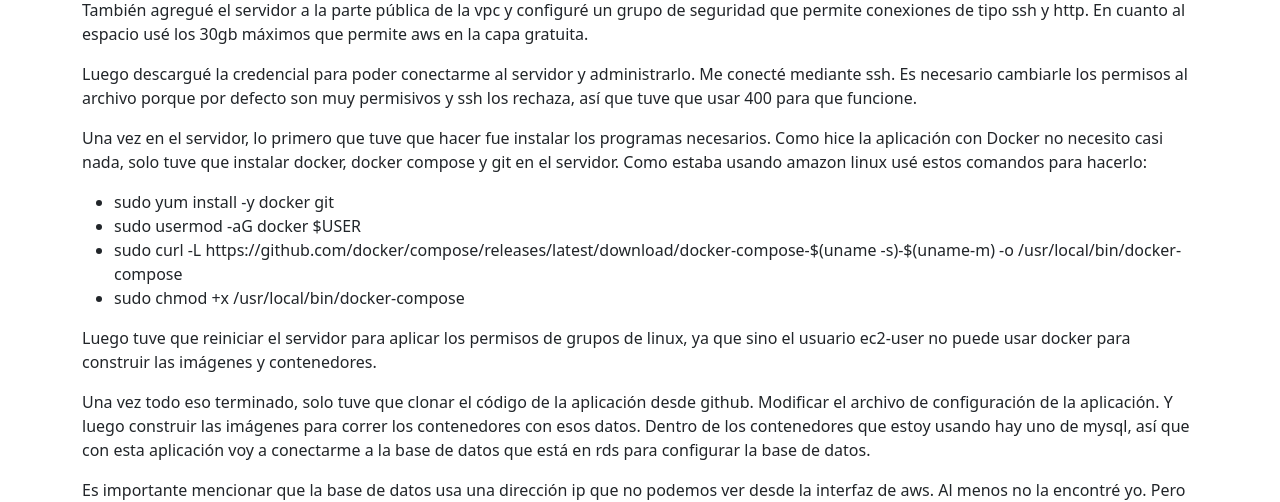
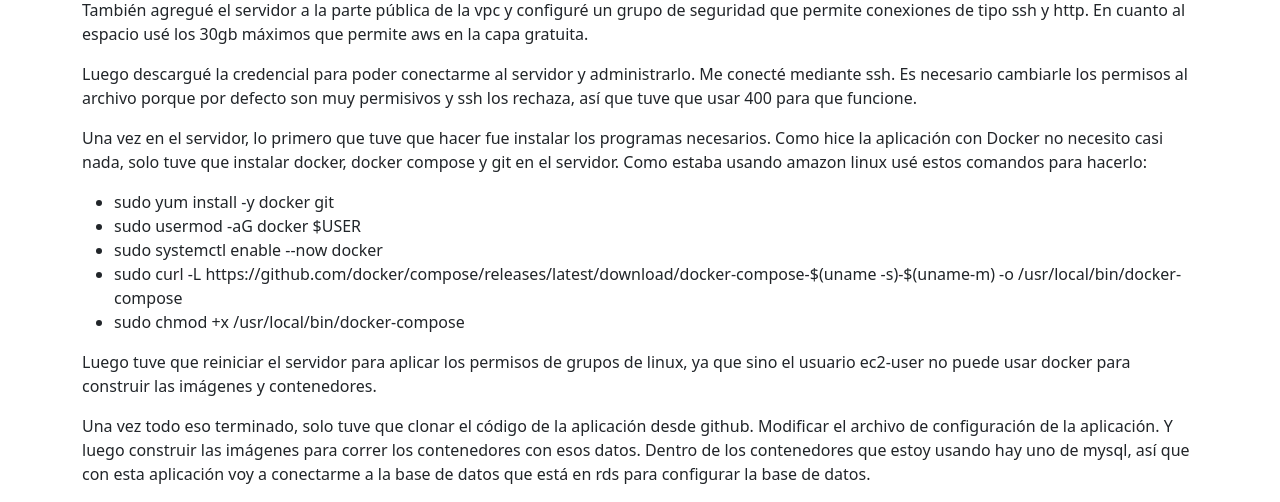
Before and after one commit to pinguin-frosch/aw7, a Django app: page / in a window 1280 px wide. Shown: the part 722-1224 px from the top of the page. Run offline with Django 4.2, Linux system fonts and the light colour scheme.

Commit message:
Autoreiniciar docker al encender el servidor

```diff
--- a/app/aws7/templates/index.html
+++ b/app/aws7/templates/index.html
@@ -60,6 +60,7 @@
 <ul class="text-break">
     <li>sudo yum install -y docker git</li>
     <li>sudo usermod -aG docker $USER</li>
+    <li>sudo systemctl enable --now docker</li>
     <li>sudo curl -L https://github.com/docker/compose/releases/latest/download/docker-compose-$(uname
         -s)-$(uname-m) -o /usr/local/bin/docker-compose</li>
     <li>sudo chmod +x /usr/local/bin/docker-compose</li>
```
